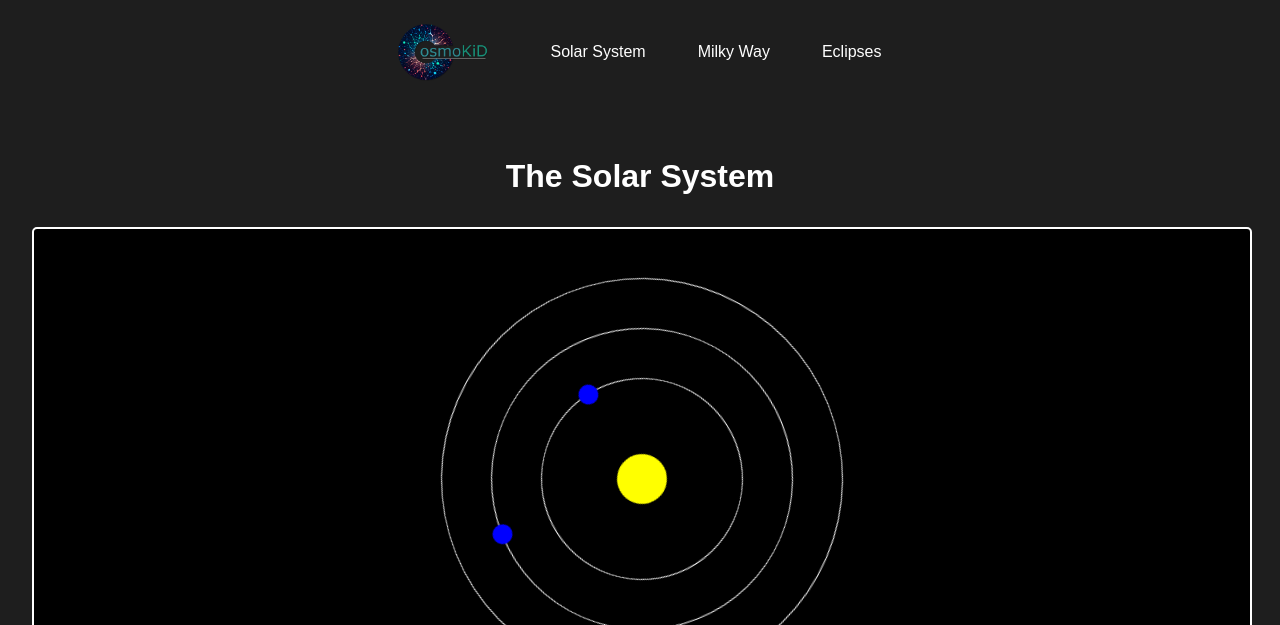
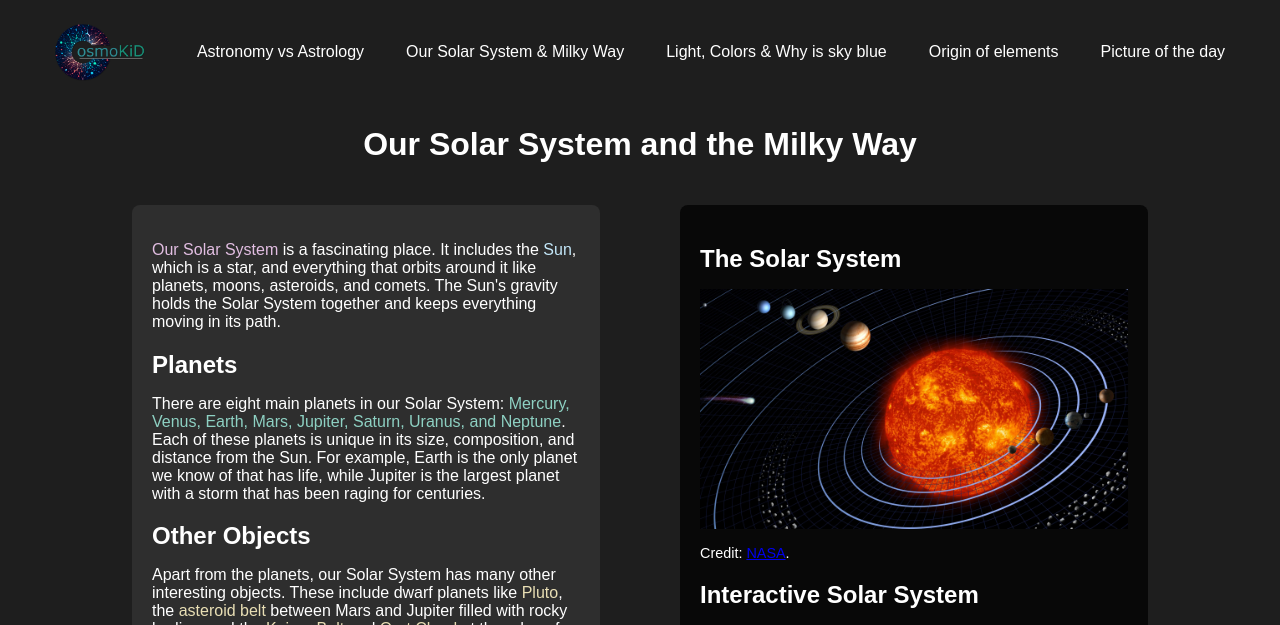
Before and after one commit to forusovam46/CosmoKiD, a Flask app: page /solar_system in a window 1280 px wide. Shown: the top 625 px of the page. Run offline with Flask 3, Linux system fonts and the light colour scheme; grey boxes are pictures that could not be loaded.

Commit message:
CosmoKiD is a toy project created as a final project for CS50, Harvard University's online course of Computer Science. It aims to provide a fun and engaging way for young learners to explore astronomy and the universe.

```diff
--- a/app.py
+++ b/app.py
@@ -1,22 +1,39 @@
-from flask import Flask, render_template
+from flask import Flask, render_template, request
+import requests
+import os
 
 app = Flask(__name__)
 
+NASA_API_KEY = 'ZorD3706pzCbZRdxcIpjEAPckB4ePoLqwrZUgumE'
+
+# Routes
 @app.route('/')
 def index():
     return render_template('index.html')
+
+@app.route('/astronomy_vs_astrology')
+def astronomy_vs_astrology():
+    return render_template('astronomy_vs_astrology.html')
 
 @app.route('/solar_system')
 def solar_system():
     return render_template('solar_system.html')
 
-@app.route('/milky_way')
-def milky_way():
-    return render_template('milky_way.html')
+@app.route('/light')
+def light():
+    return render_template('light.html')
 
-@app.route('/eclipses')
-def eclipses():
-    return render_template('eclipses.html')
+@app.route('/star_dust')
+def star_dust():
+    return render_template('star_dust.html')
+
+# For the Astronomy Picture of the Day (APOD) page
+@app.route('/apod')
+def apod():
+    response = requests.get(f'https://api.nasa.gov/planetary/apod?api_key={NASA_API_KEY}')
+    apod_data = response.json()
+    return render_template('apod.html', apod_data=apod_data)
+
 
 if __name__ == '__main__':
     app.run(debug=True)
--- a/static/css/styles.css
+++ b/static/css/styles.css
@@ -1,11 +1,24 @@
+/* General */
 body {
     background-color: #1E1E1E;
     color: #FFFFFF;
     font-family: Arial, sans-serif;
+    font-size: 16px;
     margin: 0;
     padding: 0;
 }
 
+main {
+    text-align: center;
+}
+
+.note {
+    color: #888888;
+    font-size: 0.9em;
+}
+
+
+/* Navigation */
 nav {
     background-color: #1E1E1E;
     padding: 1rem;
@@ -20,7 +33,7 @@ nav ul {
     display: flex;
     align-items: center;
     justify-content: center;
-    gap: 20px;
+    gap: 10px;
 }
 
 nav ul li {
@@ -34,7 +47,7 @@ nav ul li a {
     text-decoration: none;
     padding: 0.5rem 1rem;
     border-radius: 5px;
-    display: flex; /* Ensure the anchor tag covers the image size */
+    display: flex;
     align-items: center;
     justify-content: center;
 }
@@ -43,17 +56,34 @@ nav ul li a:hover {
     background-color: #575757;
 }
 
-main {
-    padding: 2rem;
-    text-align: center;
+/* Colors inspired by VS Code */
+.color-pinkish {
+    color: #E2BEE2;
 }
 
+.color-bluish {
+    color: #C4E8FA;
+}
+
+.color-greenish {
+    color: #8ED1C3;
+}
+
+.color-yellowish {
+    color: #E9DFB5;
+}
+
+.color-reddish {
+    color: #EAC6B5;
+}
+
+/* Home Button */
 #home-button {
     transition: opacity 0.5s, visibility 0.5s;
 }
 
 #home-button img {
-    width: 100px; /* Set size for the home button logo */
+    width: 100px;
     height: auto;
 }
 
@@ -67,69 +97,114 @@ main {
     visibility: visible;
 }
 
-/* Solar System Animation */
-#solar-system-animation {
-    width: 100%;
-    height: 500px;
-    background-color: #000;
-    border: 2px solid #FFF;
-    margin-top: 2rem;
-    position: relative;
-    overflow: hidden;
-    border-radius: 5px;
+/* Two columns layout */
+.two-column-layout {
+    display: flex;
+    flex-wrap: wrap;
+    gap: 40px;
+    margin-bottom: 2rem;
+    margin-left: 7rem;
+    margin-right: 7rem;
+    justify-content: center;
 }
 
-.sun {
-    position: absolute;
-    width: 50px;
-    height: 50px;
-    background-color: yellow;
-    border-radius: 50%;
-    top: 50%;
-    left: 50%;
-    transform: translate(-50%, -50%);
-    animation: spin 20s linear infinite;
+.column {
+    flex: 1;
+    min-width: 300px;
+    margin: 20px;
+    padding: 20px;
+    background-color: #2E2E2E;
+    border-radius: 8px;
+    text-align: center;
 }
 
-.orbit {
-    position: absolute;
-    top: 50%;
-    left: 50%;
-    border: 1px solid #FFF;
-    border-radius: 50%;
+.column h2 {
+    text-align: left;
+    margin-bottom: 1rem;
 }
 
-.orbit1 { width: 200px; height: 200px; animation: orbit1 10s linear infinite; }
-.orbit2 { width: 300px; height: 300px; animation: orbit2 15s linear infinite; }
-.orbit3 { width: 400px; height: 400px; animation: orbit3 20s linear infinite; }
-
-.planet {
-    position: absolute;
-    width: 20px;
-    height: 20px;
-    background-color: blue;
-    border-radius: 50%;
-    top: 50%;
-    left: 100%;
-    transform: translate(-50%, -50%);
+.column p, .column ul {
+    text-align: left;
+    margin-bottom: 1rem;
 }
 
-@keyframes spin {
-    from { transform: translate(-50%, -50%) rotate(0deg); }
-    to { transform: translate(-50%, -50%) rotate(360deg); }
+.column ul {
+    list-style-type: disc;
+    padding-left: 1rem;
 }
 
-@keyframes orbit1 {
-    from { transform: translate(-50%, -50%) rotate(0deg); }
-    to { transform: translate(-50%, -50%) rotate(360deg); }
+/* Background for dark content */
+.black-background {
+    background-color: #080808;
 }
 
-@keyframes orbit2 {
-    from { transform: translate(-50%, -50%) rotate(0deg); }
-    to { transform: translate(-50%, -50%) rotate(360deg); }
+.black-background .note {
+    color: #FFFFFF;
 }
 
-@keyframes orbit3 {
-    from { transform: translate(-50%, -50%) rotate(0deg); }
-    to { transform: translate(-50%, -50%) rotate(360deg); }
+/* Image layout */
+.image {
+    max-width: 100%;
+    height: auto;
+    display: block;
+    margin-left: auto;
+    margin-right: auto;
+    margin-bottom: 1rem;
 }
+
+.image-small {
+    max-width: 30%;
+}
+
+.image-medium {
+    max-width: 50%;
+}
+
+.image-large {
+    max-width: 80%;
+}
+
+/* Video layout */
+.video-container {
+    position: relative;
+    padding-bottom: 56.25%;
+    height: 0;
+    overflow: hidden;
+    max-width: 100%;
+    background: #000;
+    margin: 20px 0;
+}
+
+.video-container iframe {
+    position: absolute;
+    top: 0;
+    left: 0;
+    width: 100%;
+    height: 100%;
+}
+
+/* APOD -  Astronomy Picture of the Day*/
+.apod-video {
+    width: 90%;
+    height: auto;
+    border-radius: 8px;
+    margin-bottom: 20px;
+}
+
+.apod-container {
+    background-color: #1E1E1E;
+    max-width: 800px;
+    margin: 0 auto;
+    padding: 0 20px;
+}
+
+.apod-content {
+    text-align: center;
+}
+
+/* Responsive Design */
+@media (max-width: 768px) {
+    .two-column-layout {
+        flex-direction: column;
+    }
+}
--- a/static/js/scripts.js
+++ b/static/js/scripts.js
@@ -1,24 +1,11 @@
 document.addEventListener('DOMContentLoaded', function() {
-    // Function to initialize the solar system animation
-    function initializeSolarSystemAnimation() {
-        const solarSystem = document.getElementById('solar-system-animation');
-        if (solarSystem) {
-            solarSystem.innerHTML = `
-                <div class="sun"></div>
-                <div class="orbit orbit1"><div class="planet planet1"></div></div>
-                <div class="orbit orbit2"><div class="planet planet2"></div></div>
-                <div class="orbit orbit3"><div class="planet planet3"></div></div>
-            `;
-        }
-    }
-
-    // Handle logo visibility
+    // Logo becomes home button functionality
     const homeButton = document.getElementById('home-button');
     const largeLogo = document.getElementById('large-logo');
 
     function updateLogoVisibility() {
         if (window.location.pathname === '/' || window.location.pathname === '/index') {
-            // On the home page, show the large logo and hide the home button
+            // On the home page, show the logo and hide the home button
             if (largeLogo) {
                 largeLogo.style.opacity = 1;
                 largeLogo.style.visibility = 'visible';
@@ -27,7 +14,7 @@ document.addEventListener('DOMContentLoaded', function() {
                 homeButton.classList.remove('visible');
             }
         } else {
-            // On other pages, hide the large logo and show the home button
+            // On other pages, hide the logo and show the home button
             if (largeLogo) {
                 largeLogo.style.opacity = 0;
                 largeLogo.style.visibility = 'hidden';
@@ -38,33 +25,20 @@ document.addEventListener('DOMContentLoaded', function() {
         }
     }
 
-    // Intercept link clicks to manually manage history state and update visibility
+    // Function to handle navigation and content fetching
     const links = document.querySelectorAll('nav ul li a');
     links.forEach(link => {
         link.addEventListener('click', function(event) {
-            event.preventDefault(); // Prevent default link behavior
+            event.preventDefault(); // Prevents the browser from and refreshing the page to insure smoothness
             const url = link.getAttribute('href');
             history.pushState(null, '', url); // Update the browser history
             updateLogoVisibility(); // Update the logo visibility
-            // Simulate navigation by fetching the content
             fetch(url).then(response => response.text()).then(html => {
                 document.querySelector('main').innerHTML = new DOMParser().parseFromString(html, 'text/html').querySelector('main').innerHTML;
-                // Re-initialize the solar system animation if we navigate to the solar system page
-                if (url.includes('solar_system')) {
-                    initializeSolarSystemAnimation();
-                }
             });
         });
     });
-
-    // Run the update function on page load
     updateLogoVisibility();
-
-    // Update on back/forward navigation
     window.addEventListener('popstate', updateLogoVisibility);
 
-    // Initialize the solar system animation on page load if the page is solar_system
-    if (window.location.pathname.includes('solar_system')) {
-        initializeSolarSystemAnimation();
-    }
 });
--- a/templates/base.html
+++ b/templates/base.html
@@ -5,21 +5,28 @@
     <meta name="viewport" content="width=device-width, initial-scale=1.0">
     <title>CosmoKiD</title>
     <link rel="stylesheet" href="{{ url_for('static', filename='css/styles.css') }}">
+    <link rel="icon" type="image/png" href="{{ url_for('static', filename='images/favicon.png') }}">
     <script src="{{ url_for('static', filename='js/scripts.js') }}" defer></script>
 </head>
 <body>
+    <!-- Navigation Bar -->
     <nav>
         <ul>
+            <!-- Home -->
             <li id="home-button" class="{% if request.path != '/' %}visible{% endif %}">
                 <a href="{{ url_for('index') }}">
                     <img src="{{ url_for('static', filename='images/logo2.png') }}" alt="Home Logo" id="home-logo">
                 </a>
             </li>
-            <li><a href="{{ url_for('solar_system') }}">Solar System</a></li>
-            <li><a href="{{ url_for('milky_way') }}">Milky Way</a></li>
-            <li><a href="{{ url_for('eclipses') }}">Eclipses</a></li>
+            <!-- Links -->
+            <li><a href="{{ url_for('astronomy_vs_astrology') }}">Astronomy vs Astrology</a></li>
+            <li><a href="{{ url_for('solar_system') }}">Our Solar System & Milky Way</a></li>
+            <li><a href="{{ url_for('light') }}">Light, Colors & Why is sky blue</a></li>
+            <li><a href="{{ url_for('star_dust') }}">Origin of elements</a></li>
+            <li><a href="{{ url_for('apod') }}">Picture of the day</a></li>
         </ul>
     </nav>
+    <!-- Main Content -->
     <main>
         {% block content %}{% endblock %}
     </main>
--- a/templates/solar_system.html
+++ b/templates/solar_system.html
@@ -1,8 +1,49 @@
 {% extends "base.html" %}
 
 {% block content %}
-    <h1>The Solar System</h1>
-    <div id="solar-system-animation">
-        <!-- Solar system animation will be added here -->
+<!-- Solar System and Milky Way Section -->
+<h1>Our Solar System and the Milky Way</h1>
+<div class="two-column-layout">
+    <div class="column">
+        <!-- Introduction to the Solar System -->
+        <p><span class="color-pinkish">Our Solar System</span> is a fascinating place. It includes the <span class="color-bluish">Sun</span>, which is a star, and everything that orbits around it like planets, moons, asteroids, and comets. The Sun's gravity holds the Solar System together and keeps everything moving in its path.</p>
+
+        <!-- Planets in the Solar System -->
+        <h2>Planets</h2>
+        <p>There are eight main planets in our Solar System: <span class="color-greenish">Mercury, Venus, Earth, Mars, Jupiter, Saturn, Uranus, and Neptune</span>. Each of these planets is unique in its size, composition, and distance from the Sun. For example, Earth is the only planet we know of that has life, while Jupiter is the largest planet with a storm that has been raging for centuries.</p>
+
+        <!-- Other Objects in the Solar System -->
+        <h2>Other Objects</h2>
+        <p>Apart from the planets, our Solar System has many other interesting objects. These include dwarf planets like <span class="color-yellowish">Pluto</span>, the <span class="color-yellowish">asteroid belt</span> between Mars and Jupiter filled with rocky bodies, and the <span class="color-yellowish">Kuiper Belt</span> and <span class="color-yellowish">Oort Cloud</span> at the edge of the Solar System, which contain icy bodies and comets.</p>
+
+        <!-- Eclipses in the Solar System -->
+        <h2>Eclipses</h2>
+        <p>An eclipse happens when one object in space moves into the shadow of another object. On Earth, we experience <span class="color-reddish">solar eclipses</span> when the Moon passes between the Earth and the Sun, blocking out the Sun’s light, and <span class="color-reddish">lunar eclipses</span> when the Earth passes between the Sun and the Moon, casting a shadow on the Moon.</p>
+
+        <!-- Motion in the Solar System -->
+        <h2>Solar System in Motion</h2>
+        <p>Our Solar System isn't just static; it’s always moving. The planets orbit the Sun, and moons orbit the planets. But that's not all—the entire Solar System is also moving through space, orbiting the center of our galaxy, the Milky Way. This means that while the planets are moving around the Sun, the whole Solar System is making its way through the galaxy at an incredible speed.</p>
+
+        <!-- Sizes and Distances in the Solar System -->
+        <h2>Sizes and Distances</h2>
+        <p>The sizes and distances in the Solar System can be hard to imagine. The images are not to scale. The planets are much smaller compared to the vast distances between them. For example, if the Sun were the size of a basketball, Earth would be about the size of a pea and 26 meters away!</p>
+
+        <!-- Our Position in the Milky Way -->
+        <h2>Our Position in the Milky Way</h2>
+        <p>The <span class="color-yellowish">Milky Way</span> is a vast galaxy that contains our Solar System, along with billions of other stars, planets, and celestial objects. Our Solar System is located in one of the outer spiral arms of the Milky Way, called the Orion Arm.</p>
+        <p>In the interactive visualization below, you can zoom out to see our position within the Milky Way. Enjoy with caution as the the Milky Way appears flatter than it actually is!</p>
     </div>
+
+    <div class="column black-background">
+        <!-- Solar System Image -->
+        <h2>The Solar System</h2>
+        <img src="{{ url_for('static', filename='images/solar_system_banner.webp') }}" alt="Solar System Banner" class="image">
+        <p class="note">Credit: <a href="https://science.nasa.gov/solar-system/" target="_blank">NASA</a>.</p>
+
+        <!-- Interactive Solar System Visualization -->
+        <h2>Interactive Solar System</h2>
+        <iframe src="https://eyes.nasa.gov/apps/solar-system/#/home" width="100%" height="600px" frameborder="0" allowfullscreen></iframe>
+        <p class="note">Explore more at <a href="https://eyes.nasa.gov/apps/solar-system/#/home" target="_blank">NASA Eyes on the Solar System</a>.</p>
+    </div>
+</div>
 {% endblock %}
```
Also changed, not shown: templates/apod.html (added, +19 -0 lines), templates/astronomy_vs_astrology.html (added, +45 -0 lines), templates/eclipses.html (deleted, +0 -8 lines), templates/index.html (+9 -1 lines), templates/light.html (added, +37 -0 lines), templates/milky_way.html (deleted, +0 -8 lines), templates/star_dust.html (added, +37 -0 lines), README.md, static/images/Astrology.png (added), static/images/Astronomy.svg (added), static/images/electromagnetic-spectrum.png (added), static/images/favicon.png (added), static/images/solar_system_banner.webp (added), 1 other file.
